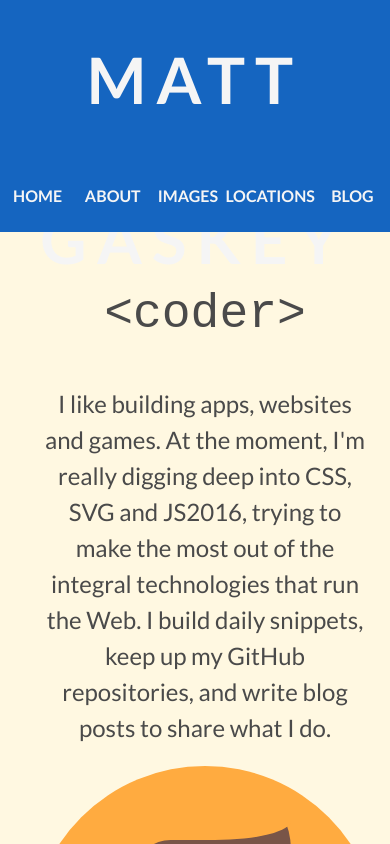
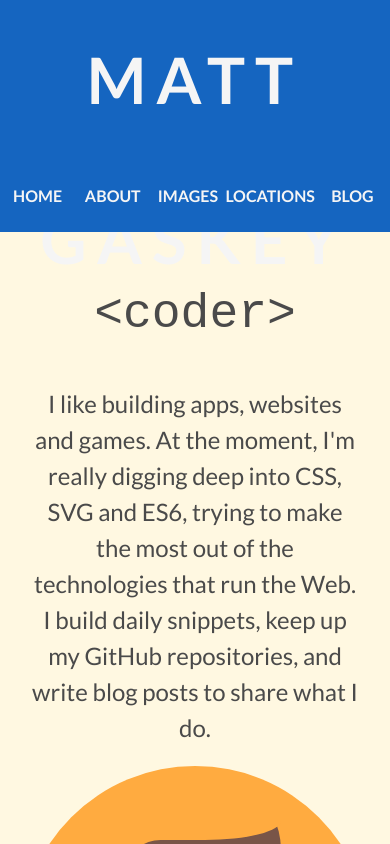
Before and after one commit to mattgaskey/site, a React (Create React App) app: page / in a window 390 px wide. Shown: the top 844 px of the page. Built offline with nearby package versions, Linux system fonts and the light colour scheme; a small style sheet from the web is missing.

Commit message:
Cleaned up body padding effect on Sticky Nav

```diff
--- a/public/index.html
+++ b/public/index.html
@@ -10,9 +10,6 @@
     <link rel="stylesheet" href="https://cdnjs.cloudflare.com/ajax/libs/highlight.js/9.12.0/styles/solarized-dark.min.css">
 		<script src="https://cdnjs.cloudflare.com/ajax/libs/highlight.js/9.12.0/highlight.min.js"></script>
 		<script>hljs.initHighlightingOnLoad();</script>
-    <style>
-    	body {transition: padding-top 1s ease-out;}
-    </style>
   </head>
   <body>
     <div id="root"></div>
--- a/src/Components/Hero.js
+++ b/src/Components/Hero.js
@@ -7,7 +7,7 @@ const Hero = () => {
 		<div className="hero">
 	  	<div className="container__coder">
 	  		<h2 className="hero__title">&lt;coder&gt;</h2>
-	  		<p>I like building apps, websites and games.  At the moment, I'm really digging deep into CSS, SVG and JS2016, trying to make the most out of the integral technologies that run the Web.  I build daily snippets, keep up my GitHub repositories, and write blog posts to share what I do.
+	  		<p>I like building apps, websites and games.  At the moment, I'm really digging deep into CSS, SVG and ES6, trying to make the most out of the technologies that run the Web.  I build daily snippets, keep up my GitHub repositories, and write blog posts to share what I do.
 	  		</p>
 	  	</div>
 	  	<div className="container__avatar">
--- a/src/Components/Nav.js
+++ b/src/Components/Nav.js
@@ -6,9 +6,7 @@ class Nav extends React.Component {
 	constructor(props) {
 		super(props);
 
-		this.state = {
-
-		};
+		this.state = {};
 
 		this.handleScroll = this.handleScroll.bind(this);
 	}
@@ -19,20 +17,20 @@ class Nav extends React.Component {
 
 	componentDidMount() {
 		const el = document.querySelector('nav');
-		this.setState({top: el.offsetTop, height: el.clientHeight});
+		this.setState({top: el.offsetTop, height: el.offsetHeight});
 		window.addEventListener('scroll', this.handleScroll);
 	}
 
 	componentDidUpdate() {
-		this.state.scroll > this.state.top + this.state.height ?
-			document.body.style.paddingTop = `${this.state.top}px` :
+		this.state.scroll > this.state.top ?
+			document.body.style.paddingTop = `${this.state.height}px` :
 			document.body.style.paddingTop = 0;
 	}
 
 	render() {
 		return (
 			<div>
-				<nav className={this.state.scroll > this.state.top + this.state.height ? "fixed-nav" : ""}>
+				<nav className={this.state.scroll > this.state.top ? "fixed-nav" : ""}>
 					<ul>
 				    <li className="logo">
 			    		<Logo />
--- a/src/Styles/Hero.css
+++ b/src/Styles/Hero.css
@@ -326,10 +326,10 @@
   }
   [class^='container'] {
     width: 100%;
-    margin: 10px;
+    margin: 10px auto;
     padding: 0;
   }
-  [class^='container'] > p {
+  .hero p {
     padding: 0 30px;
   }
   .container__analyst {
```
Also changed, not shown: src/Components/Blogs.js (added, +22 -0 lines).
